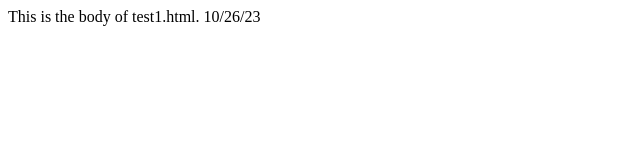
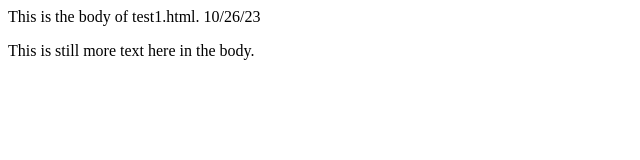
Before and after one commit to bulrush15/AzureWeb1, a plain HTML site: page test1.html in a window 1280 px wide. Shown: the whole page, without its empty margins (0-640 px from the left). Drawn offline with Linux system fonts and the light colour scheme.

Commit message:
Update test1.html

```diff
--- a/test1.html
+++ b/test1.html
@@ -3,6 +3,7 @@
   <title>My test file</title>
   <body>
     This is the body of test1.html. 10/26/23
+    <p>This is still more text here in the body.</p>
   </body>
 </head>
 </html>
```
